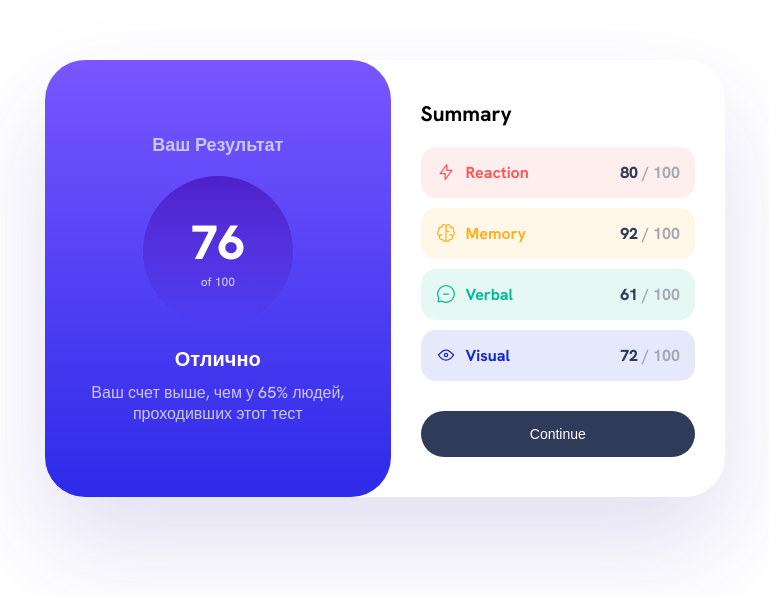
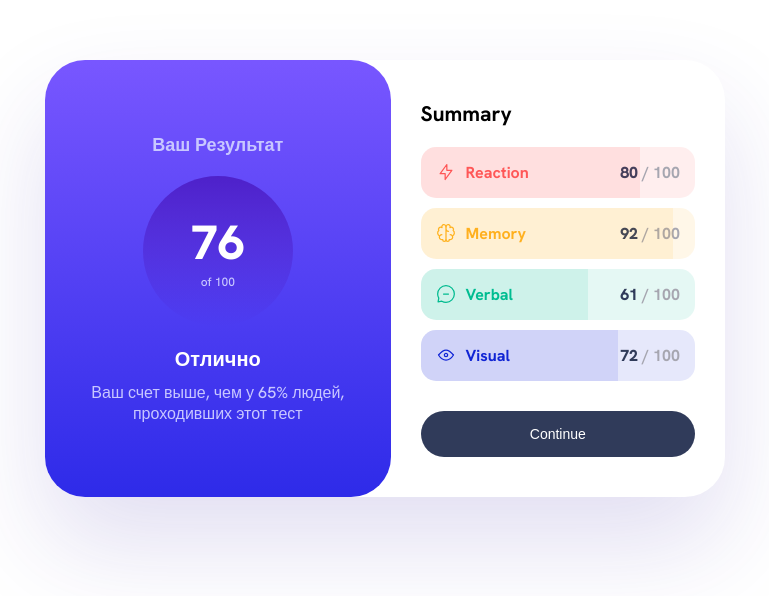
Before and after one commit to DStarky/results-summary, a React (Vite) app: page / in a window 1280 px wide. Shown: the part 122-718 px from the top of the page, without its empty margins (255-1024 px from the left). Built offline with nearby package versions, Linux system fonts and the light colour scheme.

Commit message:
added color visualisation for summary

```diff
--- a/src/components/SingleScore/SingleScore.module.scss
+++ b/src/components/SingleScore/SingleScore.module.scss
@@ -7,11 +7,22 @@
   align-items: center;
   gap: 10px;
   font-size: 16px;
+  position: relative;
+  overflow: hidden;
 
   @media screen and (min-width: 768px) {
       margin-bottom: 10px;
       padding: 15px;
   }
+}
+
+.progress{
+  position: absolute;
+
+  height: 100%;
+  background: red;
+  left: 0;
+  top: 0;
 }
 
 .category {
--- a/src/components/SingleScore/SingleScore.tsx
+++ b/src/components/SingleScore/SingleScore.tsx
@@ -9,13 +9,22 @@ interface SingleScoreProps {
 
 const SingleScore = ({ category, score, icon, color }: SingleScoreProps) => {
 	return (
-		<div className={styles.root} data-color={color}>
+		<div
+			className={styles.root}
+			data-color={color}
+			data-width={`${score}px`}>
+			<div
+				className={styles.progress}
+				style={{ width: `${score}%` }}
+				data-color={color}></div>
 			<img
 				src={icon}
 				alt=''
 			/>
 			<p className={styles.category}>{category}</p>
-			<p className={styles.score}><span>{score}</span> / 100</p>
+			<p className={styles.score}>
+				<span>{score}</span> / 100
+			</p>
 		</div>
 	);
 };
```
